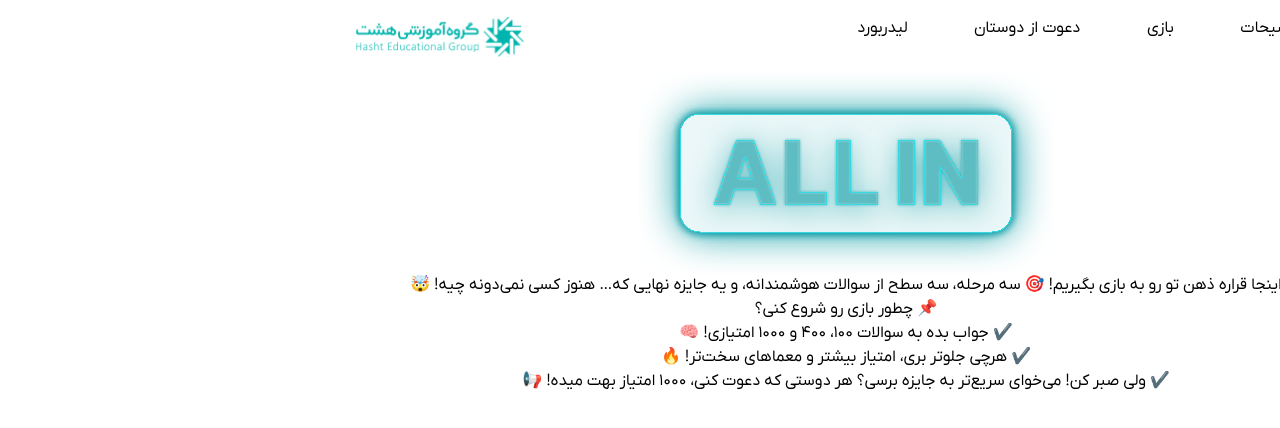
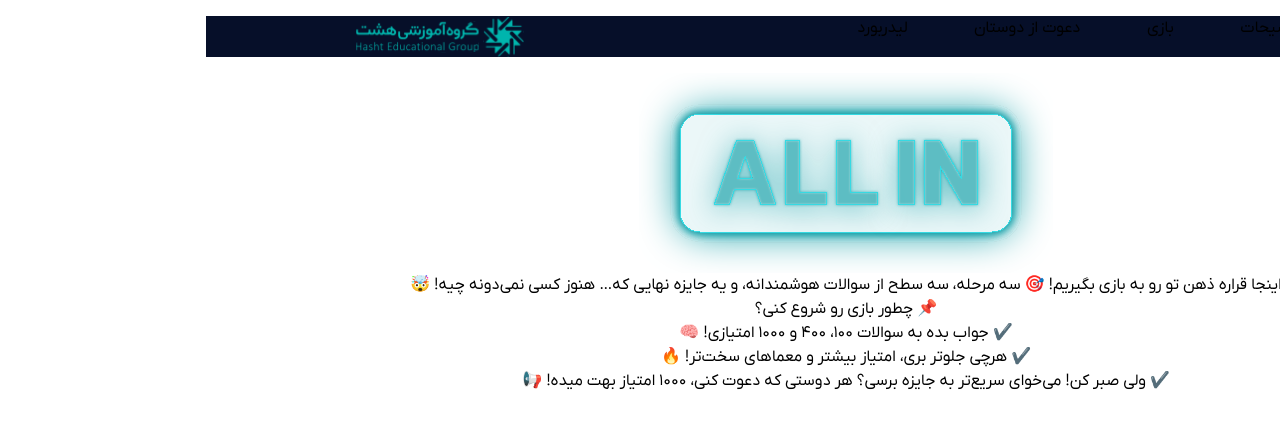
Before and after one commit to Shakiba-Alipour/HashtGroup, a React (Create React App) app in the folder hashtgroup/: page / in a window 1280 px wide. Shown: the top 428 px of the page. Built offline with nearby package versions, Linux system fonts and the light colour scheme; the HTML template or start-up script is replaced by a standard one.

Commit message:
theme configuration is corrected

```diff
--- a/hashtgroup/tailwind.config.js
+++ b/hashtgroup/tailwind.config.js
@@ -6,7 +6,7 @@ module.exports = {
   ],
   theme: {
     extend: {
-      colors:theme.theme,
+      colors:theme.colors,
       fontFamily: {
         sans: ["IranYekanXFaNum", "sans-serif"],
       },
--- a/hashtgroup/theme.js
+++ b/hashtgroup/theme.js
@@ -1,10 +1,16 @@
-const theme={
-    Background:"#060F29",
-    Light:{
-        Surface:"#EBEBEB",
-        Primary:"#EE3F7C",
-        Shadow:"#EE3F7C",
-    },
+const theme = {
+    colors: {
+        Background: "#060F29",
+        Light: {
+            Surface: "#EBEBEB",
+            Primary: "#EE3F7C",
+            Shadow: "#EE3F7C",
+        },
+        Secondary: {
+            Background: "#FFFFFF33",
+            Text: "#F3F3F3"
+        }
+    }
 }
 
 export default theme
```
